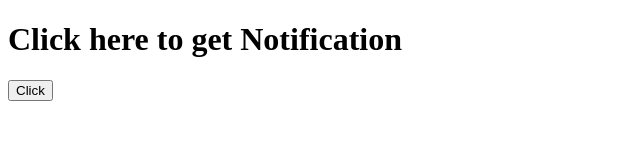
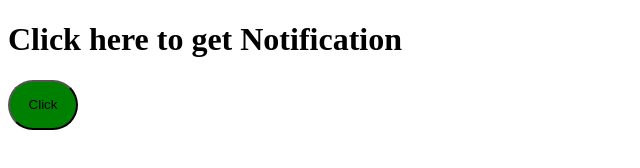
Before and after one commit to Manoj814748/Push-Notification, a plain HTML site: page index.html in a window 1280 px wide. Shown: the whole page, without its empty margins (0-640 px from the left). Drawn offline with Linux system fonts and the light colour scheme.

Commit message:
Update index.html
Button tag added

```diff
--- a/index.html
+++ b/index.html
@@ -8,10 +8,12 @@
         <script src="script.js" defer></script>
     </head>
     <style>
+        button{
         background-color:green;
         width:70px;
         height:50px;
         border-radius:25px;
+        }
     </style>
     <body>
         <h1>Click here to get Notification</h1>
```
